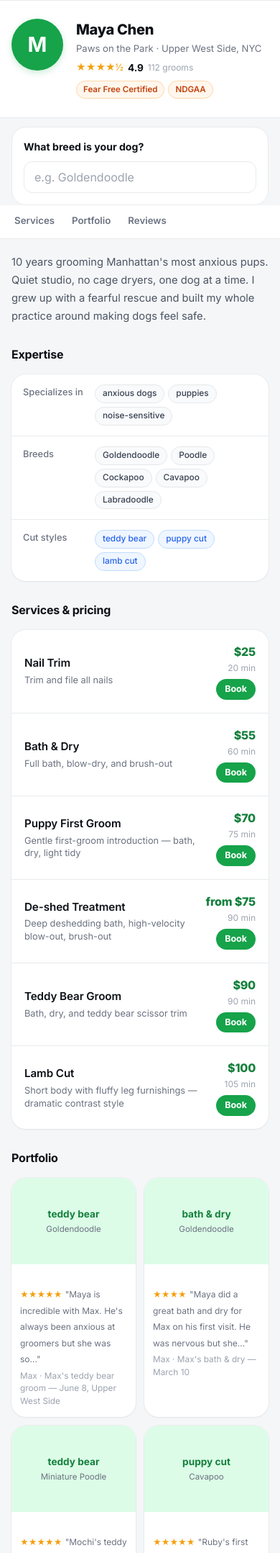
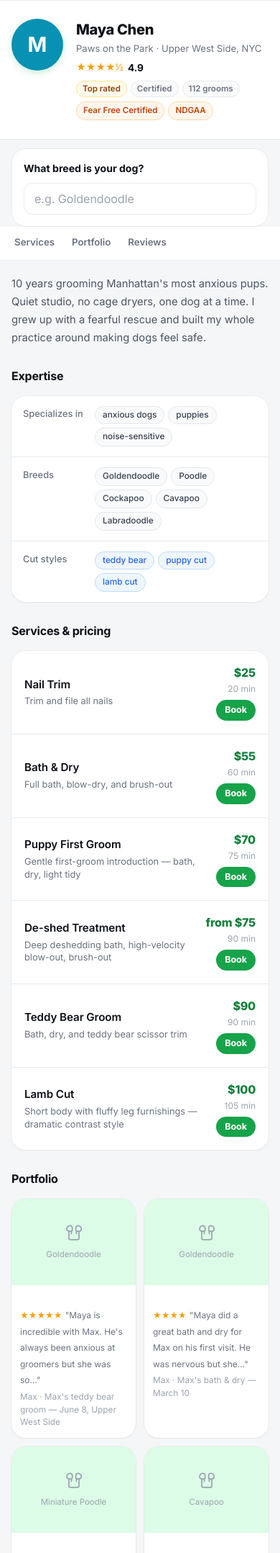
Before and after one commit to bcopans/Claude_learning, a Flask app: page /groomer/1/profile in a window 390 px wide. Shown: the part 56-2213 px from the top of the page at 72% size. Run offline with Flask 3, Linux system fonts and the light colour scheme; data comes from the database, SQL or seed files in the repository; some libraries are stand-ins or nearby versions.

Commit message:
Fix all critical UX issues from design critique
Booking flow:
- Check /api/me on load, skip step 1 entirely if already signed in via Google
- Google OAuth button is now primary CTA, phone is secondary fallback

Search cards:
- Deterministic colored avatars (7-color palette, hash by name)
- Cover photo from first portfolio photo shown at top of card if available
- Groomer API now fetches cover_photo_url per groomer

Groomer profile:
- Colored avatars (same palette) instead of always-green
- Trust badges: Top rated (≥20 grooms), Certified, groom count
- Reviewer initials avatars with colored background
- Portfolio placeholder: neutral gray + dog icon (not bright green box)

Style:
- .trust-badge, .trust-badge--star (amber for top rated)
- .review-avatar (colored circle)
- .gcard-cover (cover photo strip on search cards)
- .portfolio-img-placeholder now uses #F1F5F9 (was var(--green-light))

https://claude.ai/code/session_01NYwLiMSZgUYJfXuboqaWhp

```diff
--- a/07_dog_groomer_booking/marketplace/app.py
+++ b/07_dog_groomer_booking/marketplace/app.py
@@ -343,6 +343,10 @@ def api_groomers():
             min_price = conn.execute(
                 "SELECT MIN(price) as p FROM services WHERE groomer_id=?", (g["id"],)
             ).fetchone()["p"]
+            cover = conn.execute(
+                "SELECT photo_url FROM portfolio WHERE groomer_id=? AND photo_url!='' ORDER BY id LIMIT 1",
+                (g["id"],)
+            ).fetchone()
             result.append({
                 "id":                  g["id"],
                 "name":                g["name"],
@@ -359,6 +363,7 @@ def api_groomers():
                 "lat":                 g["lat"] if g["lat"] else 0,
                 "lng":                 g["lng"] if g["lng"] else 0,
                 "photo_url":           g["photo_url"] or "",
+                "cover_photo_url":     cover["photo_url"] if cover else "",
             })
     return jsonify(result)
 
--- a/07_dog_groomer_booking/marketplace/static/style.css
+++ b/07_dog_groomer_booking/marketplace/static/style.css
@@ -549,6 +549,59 @@ textarea.input  { height: auto; padding-top: 12px; padding-bottom: 12px; resize:
 /* ── Groomer card photo support ── */
 .gcard-avatar img { width: 100%; height: 100%; object-fit: cover; border-radius: 50%; display: block; }
 
+/* ── Search card cover photo ── */
+.groomer-card--has-cover { flex-direction: column; padding: 0; overflow: hidden; }
+.gcard-cover { width: 100%; height: 140px; overflow: hidden; }
+.gcard-cover img { width: 100%; height: 100%; object-fit: cover; display: block; }
+.gcard-main { display: flex; gap: 16px; padding: 16px; }
+.groomer-card:not(.groomer-card--has-cover) .gcard-main { display: contents; }
+
+/* ── Trust badges ── */
+.trust-badges { display: flex; flex-wrap: wrap; gap: 5px; margin-top: 6px; }
+.trust-badge {
+  display: inline-flex;
+  align-items: center;
+  font-size: 0.72rem;
+  font-weight: 600;
+  padding: 2px 8px;
+  border-radius: 9999px;
+  background: #F9FAFB;
+  color: var(--muted);
+  border: 1px solid var(--border);
+}
+.trust-badge--star {
+  background: #FFFBEB;
+  color: #92400E;
+  border-color: #FDE68A;
+}
+
+/* ── Reviewer avatar ── */
+.review-avatar {
+  width: 34px;
+  height: 34px;
+  border-radius: 50%;
+  background: var(--green);
+  color: #fff;
+  font-weight: 700;
+  font-size: 0.88rem;
+  display: flex;
+  align-items: center;
+  justify-content: center;
+  flex-shrink: 0;
+}
+.review-top { align-items: flex-start; gap: 10px; }
+
+/* ── Portfolio placeholder (neutral, not green) ── */
+.portfolio-img-placeholder {
+  background: #F1F5F9;
+  height: 120px;
+  display: flex;
+  flex-direction: column;
+  align-items: center;
+  justify-content: center;
+  gap: 3px;
+}
+
 /* ── Real dog photos in portfolio ── */
 .portfolio-img-wrap { height: 140px; overflow: hidden; }
 .portfolio-img {
--- a/07_dog_groomer_booking/marketplace/templates/groomer_profile.html
+++ b/07_dog_groomer_booking/marketplace/templates/groomer_profile.html
@@ -397,9 +397,22 @@
       + (breedAll.length > 5 ? `<span class="tag tag--gray">+${breedAll.length - 5} more</span>` : '');
     const cuts   = g.cut_specialties.map(c => `<span class="tag tag--blue">${c}</span>`).join('');
 
+    function avatarBg(name) {
+      const palette = ['#16A34A','#2563EB','#7C3AED','#DB2777','#D97706','#0891B2','#059669'];
+      let h = 0; for (const c of name) h = ((h << 5) - h) + c.charCodeAt(0);
+      return palette[Math.abs(h) % palette.length];
+    }
+
     const avatarInner = g.photo_url
       ? `<img src="${g.photo_url}" class="avatar-photo" alt="${g.name}">`
       : g.name.charAt(0);
+    const avatarStyle = g.photo_url ? '' : `style="background:${avatarBg(g.name)}"`;
+
+    const trustBadges = [
+      g.total_reviews >= 20 ? `<span class="trust-badge trust-badge--star">Top rated</span>` : '',
+      g.certification_tags.length ? `<span class="trust-badge">Certified</span>` : '',
+      `<span class="trust-badge">${g.total_reviews} grooms</span>`,
+    ].filter(Boolean).join('');
 
     const services = g.services.map(s => `
       <div class="service-row">
@@ -420,9 +433,9 @@
         <div class="portfolio-img-wrap" id="pimg-${i}">
           ${p.photo_url
             ? `<img src="${p.photo_url}" class="portfolio-img" alt="${p.breed || ''}">`
-            : `<div class="portfolio-img-placeholder">
-                <span class="portfolio-label">${p.cut_style || 'groom'}</span>
-                <span class="portfolio-breed">${p.breed || ''}</span>
+            : `<div class="portfolio-img-placeholder" id="pimg-${i}">
+                <svg width="28" height="28" viewBox="0 0 24 24" fill="none" stroke="#9CA3AF" stroke-width="1.5" stroke-linecap="round" stroke-linejoin="round"><path d="M10 5.172C10 3.782 8.423 2.457 6.5 3c-2.623.756-3.033 3.204-3 4 .034.796.082 1 .5 1.5C4.826 9.451 6 9.5 6 9.5h2.5A1.5 1.5 0 0 0 10 8V5.172z"/><path d="M14.267 5.172c0-1.39 1.577-2.715 3.5-2.172 2.623.756 3.033 3.204 3 4-.034.796-.082 1-.5 1.5-.826.951-2 1-2 1h-2.5a1.5 1.5 0 0 1-1.5-1.5V5.172z"/><path d="M6 9.5v8a2 2 0 0 0 2 2h8a2 2 0 0 0 2-2v-8"/><path d="M9 9.5v3"/><path d="M15 9.5v3"/></svg>
+                <span class="portfolio-breed" style="font-size:0.72rem;color:#9CA3AF;margin-top:4px">${p.breed || p.cut_style || 'Photo coming'}</span>
                </div>`}
         </div>
         ${p.rating ? `<div class="portfolio-review">
@@ -436,8 +449,11 @@
     const reviews = g.reviews.length ? g.reviews.map(r => `
       <div class="review-item" data-breed="${r.breed || ''}">
         <div class="review-top">
-          <span class="stars">${'★'.repeat(r.rating)}</span>
-          <span class="review-meta">${r.owner_name} · ${r.dog_name} (${r.breed})${r.cut_style ? ` · ${r.cut_style}` : ''}</span>
+          <div class="review-avatar" style="background:${avatarBg(r.owner_name)}">${r.owner_name.charAt(0)}</div>
+          <div>
+            <div style="font-weight:600;font-size:0.88rem">${r.owner_name} <span style="color:var(--muted);font-weight:400">· ${r.dog_name}${r.breed ? ` (${r.breed})` : ''}</span></div>
+            <span class="stars" style="font-size:0.75rem">${'★'.repeat(r.rating)}</span>
+          </div>
         </div>
         <p class="review-text">"${r.review_text}"</p>
       </div>
@@ -446,7 +462,7 @@
     document.getElementById('content').innerHTML = `
       <div class="gprofile-hero">
         <div class="avatar-upload-wrap" onclick="triggerAvatarUpload()" title="Update profile photo">
-          <div class="gprofile-avatar" id="groomer-avatar">${avatarInner}</div>
+          <div class="gprofile-avatar" id="groomer-avatar" ${avatarStyle}>${avatarInner}</div>
           <div class="avatar-upload-btn">📷</div>
         </div>
         <div class="gprofile-info">
@@ -455,9 +471,9 @@
           <div class="gprofile-rating">
             <span class="stars">${stars(g.avg_rating)}</span>
             <strong>${g.avg_rating}</strong>
-            <span class="rating-cnt">${g.total_reviews} grooms</span>
           </div>
-          <div class="gprofile-certs">${certs}</div>
+          <div class="trust-badges">${trustBadges}</div>
+          ${certs ? `<div class="gprofile-certs" style="margin-top:6px">${certs}</div>` : ''}
         </div>
       </div>
 
```
Also changed, not shown: 07_dog_groomer_booking/marketplace/templates/book.html (+32 -7 lines), 07_dog_groomer_booking/marketplace/templates/search.html (+16 -3 lines).
